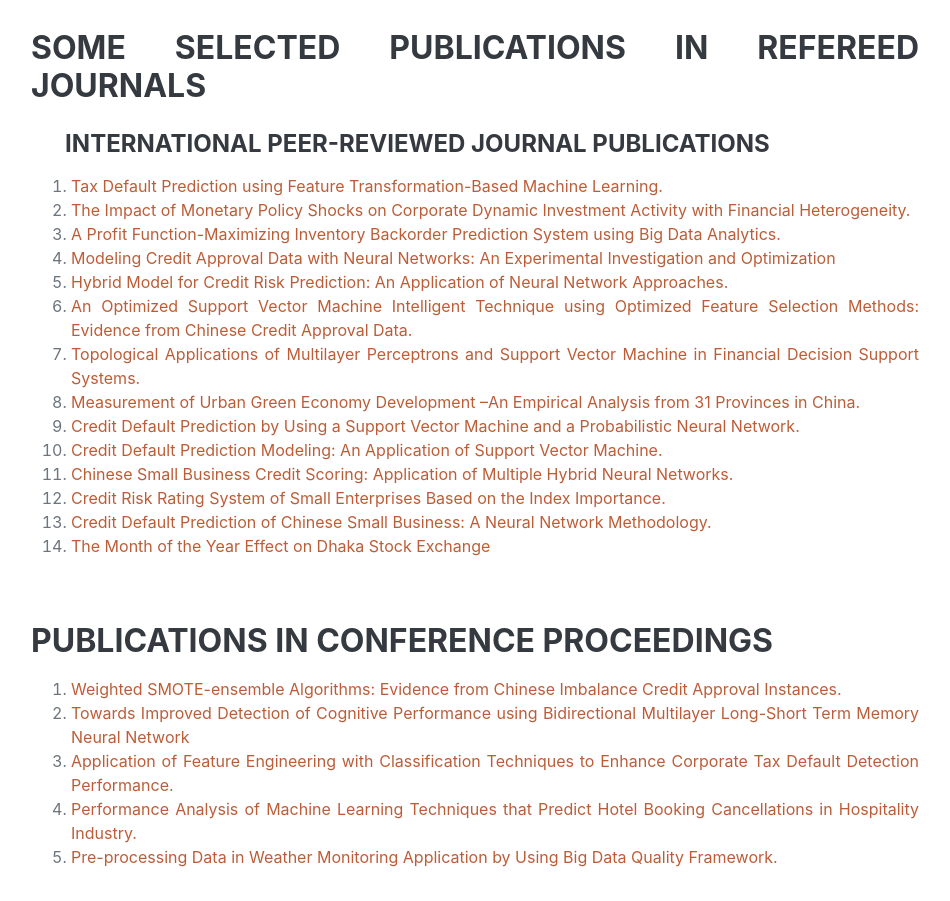
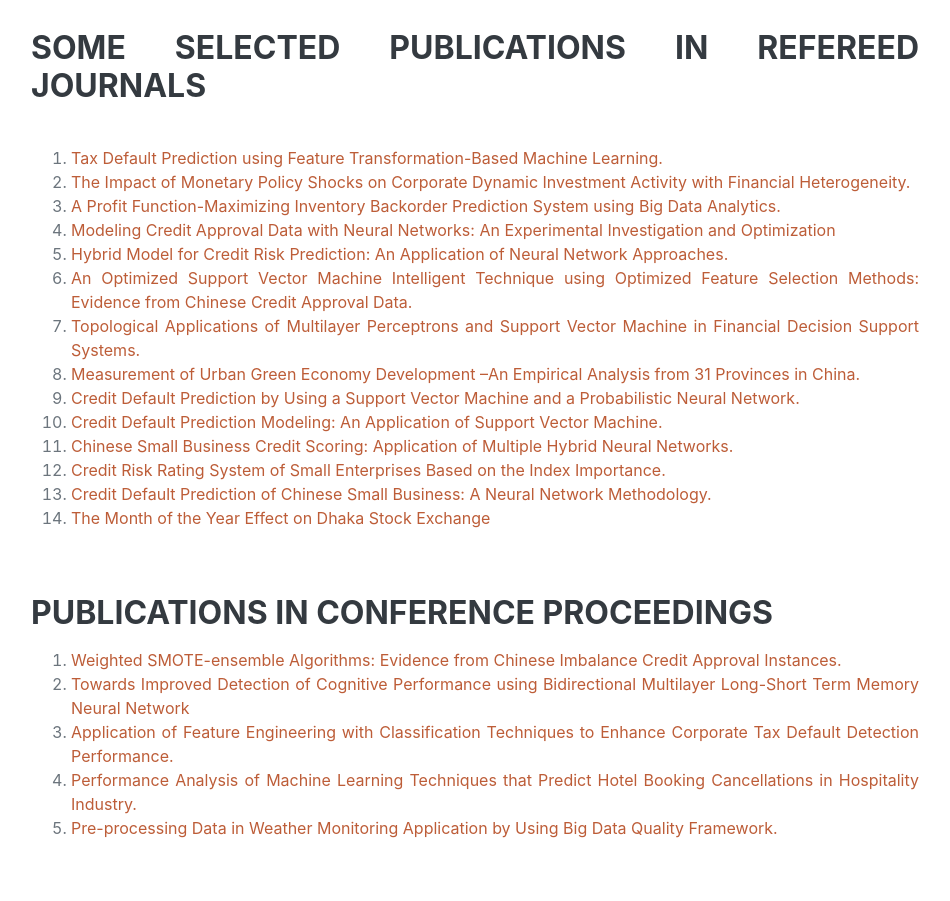
Before and after one commit to teambigdata-web/tbg, a plain HTML site: page index.html in a window 1280 px wide. Shown: the part 10720-11621 px from the top of the page, without its empty margins (301-1251 px from the left). Drawn offline with nearby package versions, Linux system fonts and the light colour scheme; a web font is replaced by a local one.

Commit message:
Update index.html

```diff
--- a/index.html
+++ b/index.html
@@ -415,7 +415,7 @@
                     <div class="d-flex flex-column flex-md-row justify-content-between">
                         <div class="flex-grow-1">
                             <h3 class="mb-0">SOME SELECTED PUBLICATIONS IN REFEREED JOURNALS</h3> <br>
-                            <h4 class="mb-0"> &nbsp &nbsp &nbsp   International Peer-reviewed Journal Publications</h4>
+
  <p>
                      <ol>
                       <li> <a href="https://ieeexplore.ieee.org/document/9310180?fbclid=IwAR2i6aBvxMrlIYGZvSmTvFqJjVG-9ourFEWAQzP1Yld1sufpsLhWr4_lMVA" target="_blank"> Tax Default Prediction using
```
